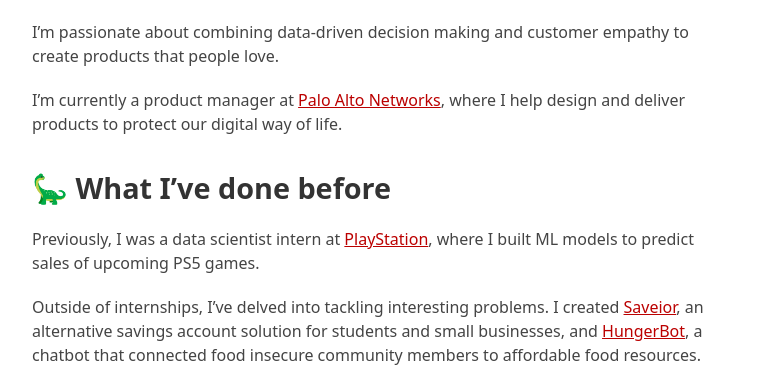
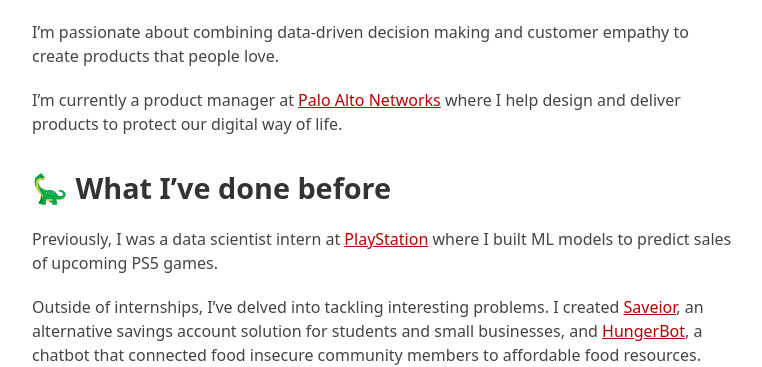
Before and after one commit to arsh-vishen/arsh-vishen.github.io, a Jekyll site: the page built from index.md, in a window 1280 px wide. Shown: the part 572-939 px from the top of the page, without its empty margins (258-1020 px from the left). Built offline with Jekyll 4.4.1, drawn with Linux system fonts in a browser that asks for light colours; our own code applies the rules of GitHub Pages for plain Markdown files.

```diff
--- a/index.md
+++ b/index.md
@@ -8,11 +8,11 @@
 
 I'm passionate about combining data-driven decision making and customer empathy to create products that people love.
 
-I'm currently a product manager at [Palo Alto Networks](https://www.paloaltonetworks.com/), where I help design and deliver products to protect our digital way of life.
+I'm currently a product manager at [Palo Alto Networks](https://www.paloaltonetworks.com/) where I help design and deliver products to protect our digital way of life.
 
 ## 🦕 What I've done before
 
-Previously, I was a data scientist intern at [PlayStation](https://www.playstation.com/en-us/), where I built ML models to predict sales of upcoming PS5 games.
+Previously, I was a data scientist intern at [PlayStation](https://www.playstation.com/en-us/) where I built ML models to predict sales of upcoming PS5 games.
 
 Outside of internships, I've delved into tackling interesting problems. I created [Saveior](https://saveior.com/), an alternative savings account solution for students and small businesses, and [HungerBot](https://scet.berkeley.edu/uc-berkeley-app-locates-food-pantries/0), a chatbot that connected food insecure community members to affordable food resources.
 
```
